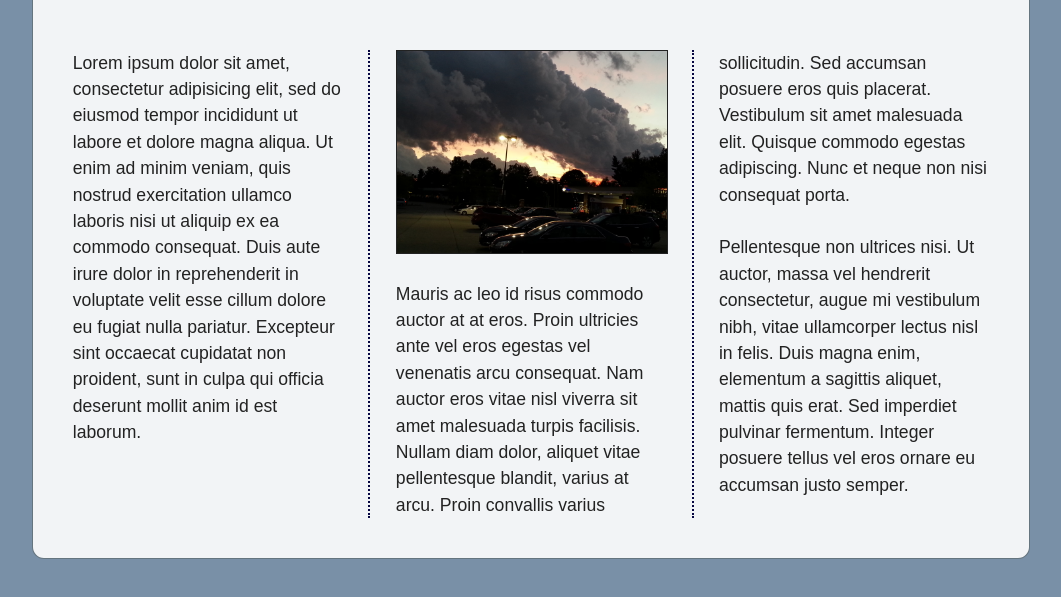
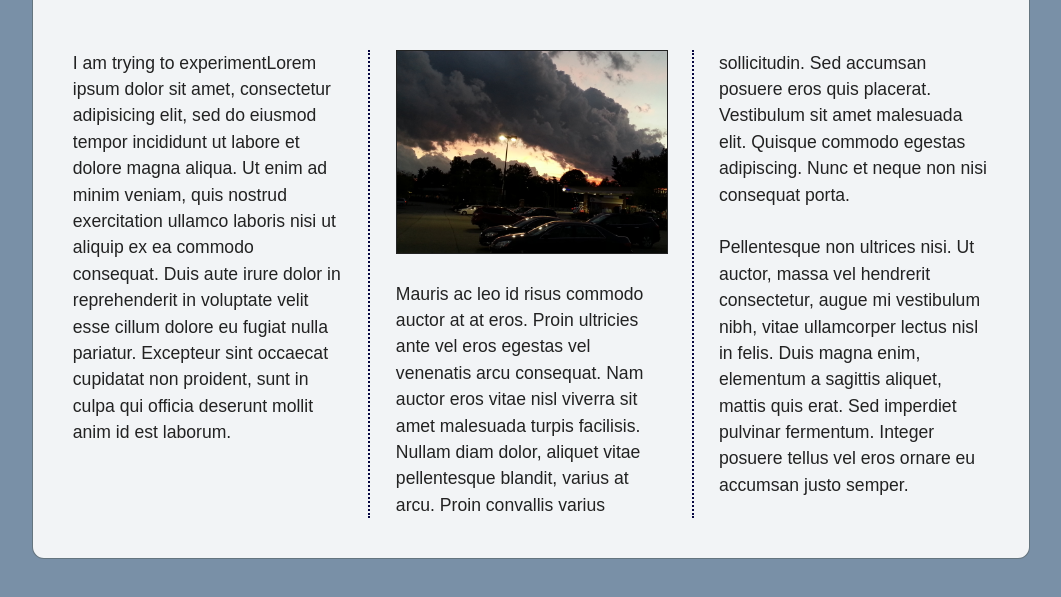
Before and after one commit to pranayaryal/column, a plain HTML site: page index.html in a window 1280 px wide. Shown: the part 147-744 px from the top of the page, without its empty margins (109-1170 px from the left). Drawn offline with Linux system fonts and the light colour scheme.

Commit message:
Update index.html

```diff
--- a/index.html
+++ b/index.html
@@ -9,7 +9,8 @@
 	<div class="main">
     <h1>Pranay Aryal's blog</h1>
 		<p>
-			Lorem ipsum dolor sit amet, consectetur adipisicing elit, sed do eiusmod
+			I am trying to experimentLorem ipsum dolor sit amet, consectetur adipisicing
+			elit, sed do eiusmod
 			tempor incididunt ut labore et dolore magna aliqua. Ut enim ad minim veniam,
 			quis nostrud exercitation ullamco laboris nisi ut aliquip ex ea commodo
 			consequat. Duis aute irure dolor in reprehenderit in voluptate velit esse
```
